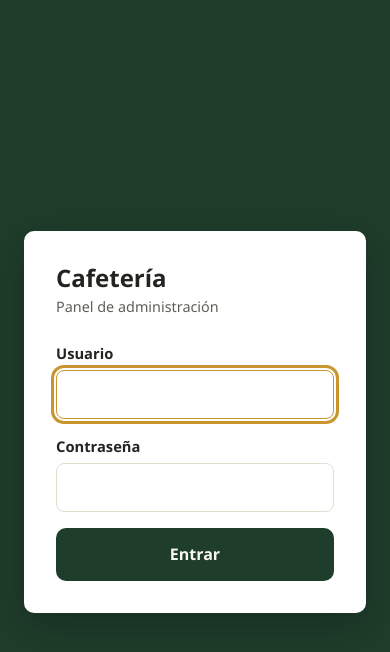
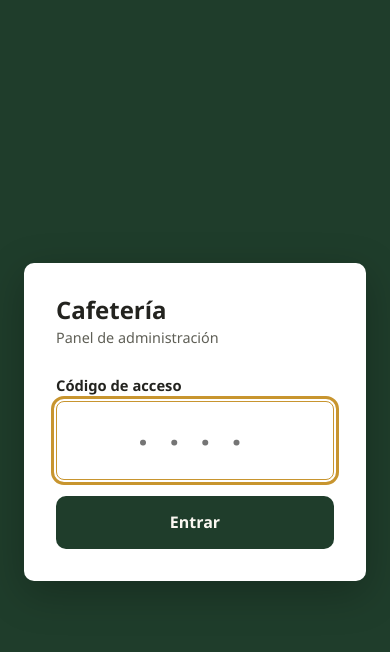
Before and after one commit to heyteamsoftware/restauraciontonygallardo, a PHP site: page /admin/index.php in a window 390 px wide. Shown: the top 652 px of the page. Run offline with PHP 8.4, Linux system fonts and the light colour scheme.

Commit message:
Acceso al panel por código de 4 cifras, en vez de usuario/contraseña
Pensado para que el personal entre rápido desde una tablet/móvil. El
código actual es 0000 (config.php del servidor, fuera de git); cámbialo
generando un nuevo hash con admin/generar_hash.php?pin=XXXX y subiendo
esa línea a includes/config.php (admin > pin_hash), luego borra ese
script del servidor otra vez.

Co-Authored-By: Claude Sonnet 5 <noreply@anthropic.com>

```diff
--- a/admin/index.php
+++ b/admin/index.php
@@ -1,6 +1,6 @@
 <?php
 /**
- * Acceso al panel de administración.
+ * Acceso al panel de administración: código numérico de 4 cifras.
  */
 
 declare(strict_types=1);
@@ -17,13 +17,12 @@ $error = '';
 if ($_SERVER['REQUEST_METHOD'] === 'POST') {
     if (!comprobarCsrf($_POST['csrf'] ?? null)) {
         $error = 'La sesión ha caducado. Inténtalo otra vez.';
-    } elseif (credencialesCorrectas((string) ($_POST['usuario'] ?? ''), (string) ($_POST['password'] ?? ''))) {
-        iniciarSesionAdmin((string) $_POST['usuario']);
+    } elseif (pinCorrecto((string) ($_POST['pin'] ?? ''))) {
+        iniciarSesionAdmin();
         header('Location: panel.php');
         exit;
     } else {
-        // Mensaje genérico a propósito: no se revela qué campo ha fallado.
-        $error = 'Usuario o contraseña incorrectos.';
+        $error = 'Código incorrecto.';
         sleep(1); // frena los intentos por fuerza bruta
     }
 }
@@ -51,14 +50,10 @@ if ($_SERVER['REQUEST_METHOD'] === 'POST') {
       <p class="aviso aviso--error" role="alert"><?= e($error) ?></p>
     <?php endif; ?>
 
-    <div class="campo">
-      <label for="usuario">Usuario</label>
-      <input type="text" id="usuario" name="usuario" autocomplete="username" required autofocus>
-    </div>
-
-    <div class="campo">
-      <label for="password">Contraseña</label>
-      <input type="password" id="password" name="password" autocomplete="current-password" required>
+    <div class="campo campo--pin">
+      <label for="pin">Código de acceso</label>
+      <input type="tel" id="pin" name="pin" inputmode="numeric" pattern="\d{4}" maxlength="4"
+             autocomplete="off" required autofocus placeholder="····">
     </div>
 
     <input type="hidden" name="csrf" value="<?= e(tokenCsrf()) ?>">
@@ -66,5 +61,12 @@ if ($_SERVER['REQUEST_METHOD'] === 'POST') {
   </form>
 </main>
 
+<script>
+  // Solo dígitos, y enviar solo cuando se han tecleado las 4 cifras.
+  const campoPin = document.getElementById('pin');
+  campoPin.addEventListener('input', () => {
+    campoPin.value = campoPin.value.replace(/\D/g, '').slice(0, 4);
+  });
+</script>
 </body>
 </html>
--- a/assets/css/estilos.css
+++ b/assets/css/estilos.css
@@ -452,6 +452,14 @@ a { color: var(--verde-medio); }
 .login__titulo { margin-bottom: .1em; font-size: 1.5rem; }
 .login__subtitulo { margin-bottom: 1.5rem; color: var(--texto-suave); font-size: .9rem; }
 .login .aviso { margin-bottom: 1.2rem; }
+
+.campo--pin input {
+  text-align: center;
+  font-size: 2.2rem;
+  letter-spacing: .6em;
+  padding-left: calc(.8rem + .3em); /* compensa el letter-spacing para centrar de verdad */
+  font-weight: 700;
+}
 
 /* ==========================================================================
    6. PANEL DE ADMINISTRACIÓN
--- a/includes/auth.php
+++ b/includes/auth.php
@@ -1,30 +1,32 @@
 <?php
 /**
  * Autenticación del panel de administración.
- * Un único usuario, definido en config.php mediante un hash de contraseña.
+ * Acceso mediante un código numérico de 4 cifras (PIN), definido en
+ * config.php como un hash. Pensado para que el personal de la cafetería
+ * entre rápido desde una tablet/móvil, sin usuario ni contraseña.
  */
 
 declare(strict_types=1);
 
 require_once __DIR__ . '/arranque.php';
 
-/** Comprueba usuario y contraseña contra los datos de config.php. */
-function credencialesCorrectas(string $usuario, string $password): bool
+/** Comprueba el PIN de 4 cifras contra el hash guardado en config.php. */
+function pinCorrecto(string $pin): bool
 {
     global $CONFIG;
 
-    $usuarioOk = hash_equals($CONFIG['admin']['usuario'], $usuario);
-    $passOk    = password_verify($password, $CONFIG['admin']['hash_pass']);
+    if (!preg_match('/^\d{4}$/', $pin)) {
+        return false;
+    }
 
-    // Se comprueban ambas siempre para no filtrar cuál de las dos falló.
-    return $usuarioOk && $passOk;
+    return password_verify($pin, $CONFIG['admin']['pin_hash']);
 }
 
-function iniciarSesionAdmin(string $usuario): void
+function iniciarSesionAdmin(): void
 {
     iniciarSesion();
     session_regenerate_id(true);          // evita fijación de sesión
-    $_SESSION['admin'] = $usuario;
+    $_SESSION['admin'] = true;
     $_SESSION['admin_desde'] = time();
 }
 
```
Also changed, not shown: admin/generar_hash.php (+7 -7 lines), includes/config.ejemplo.php (+4 -4 lines).
